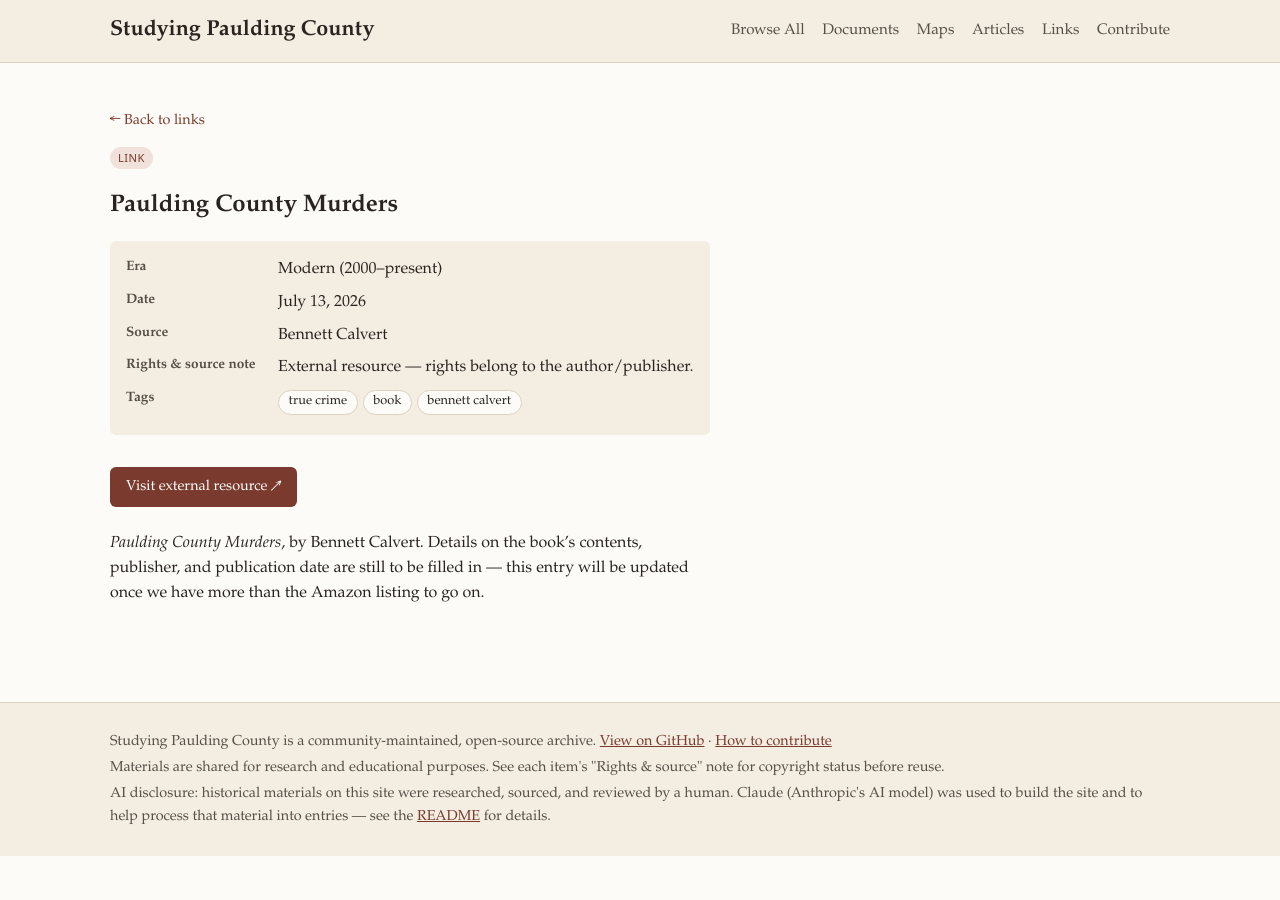
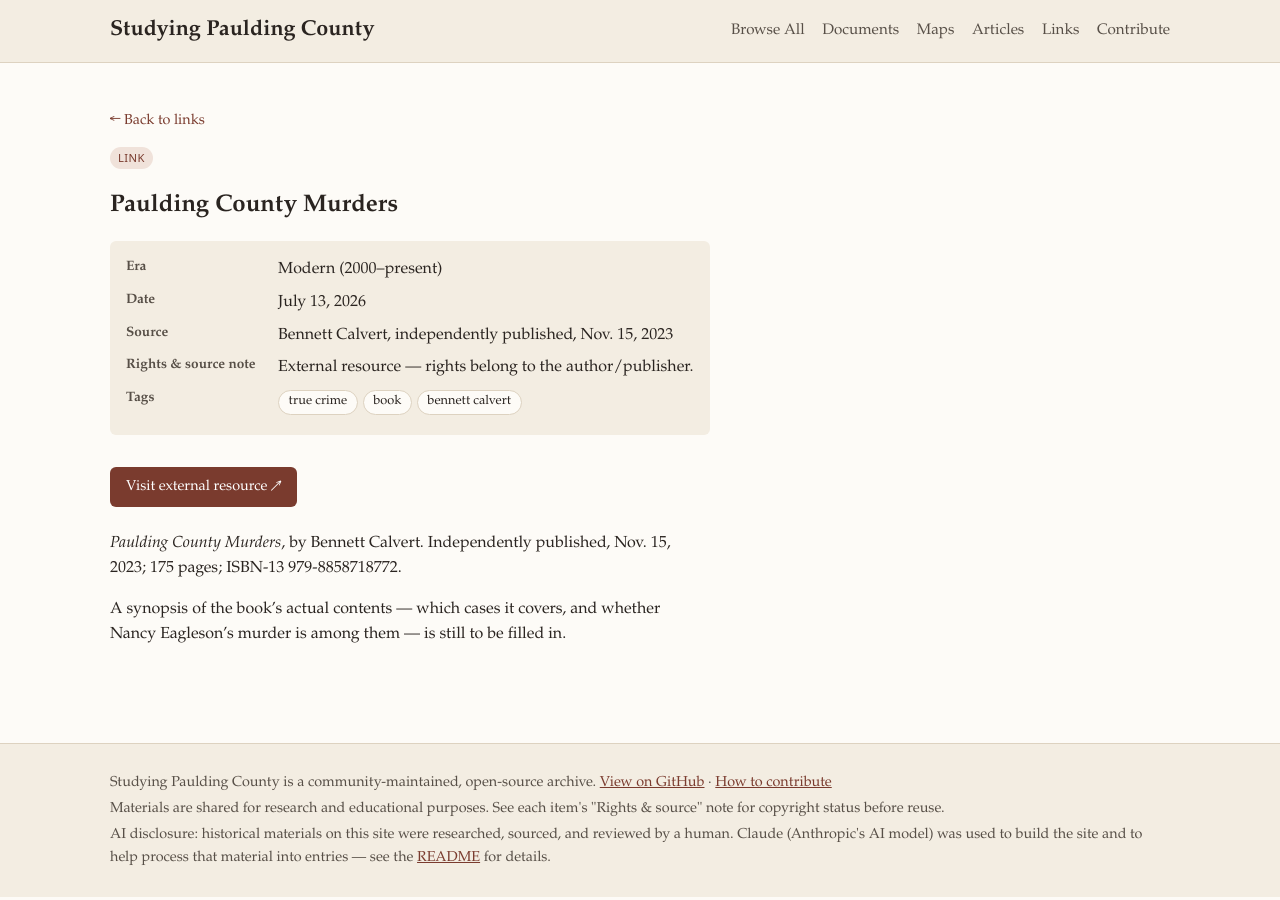
Before and after one commit to jofer215/Paulding, a Jekyll site: the page built from _items/paulding-county-murders-bennett-calvert.md, in a window 1280 px wide. Built offline with Jekyll 4.4.1, drawn with Linux system fonts in a browser that asks for light colours.

Commit message:
Fill in publication details for the Bennett Calvert book entry
Adds publisher, publication date, page count, and ISBN from the
Amazon product listing. The book's actual synopsis/contents are still
unknown and noted as such.

Co-Authored-By: Claude Sonnet 5 <noreply@anthropic.com>
Claude-Session: https://claude.ai/code/session_01HFiX5DwBj15tjgeMJKLPqW

```diff
--- a/_items/paulding-county-murders-bennett-calvert.md
+++ b/_items/paulding-county-murders-bennett-calvert.md
@@ -3,13 +3,15 @@ title: "Paulding County Murders"
 type: link
 era: 2000-present
 description: "A book by Bennett Calvert covering historical murder cases in Paulding County, Ohio."
-source: "Bennett Calvert"
+source: "Bennett Calvert, independently published, Nov. 15, 2023"
 rights: "External resource — rights belong to the author/publisher."
 external_url: "https://www.amazon.com/Paulding-County-Murders-Bennett-Calvert/dp/B0CLPFDLF6"
 tags: [true crime, book, bennett calvert]
 ---
 
-*Paulding County Murders*, by Bennett Calvert. Details on the book's
-contents, publisher, and publication date are still to be filled in —
-this entry will be updated once we have more than the Amazon listing to
-go on.
+*Paulding County Murders*, by Bennett Calvert. Independently published,
+Nov. 15, 2023; 175 pages; ISBN-13 979-8858718772.
+
+A synopsis of the book's actual contents — which cases it covers, and
+whether Nancy Eagleson's murder is among them — is still to be filled
+in.
```
